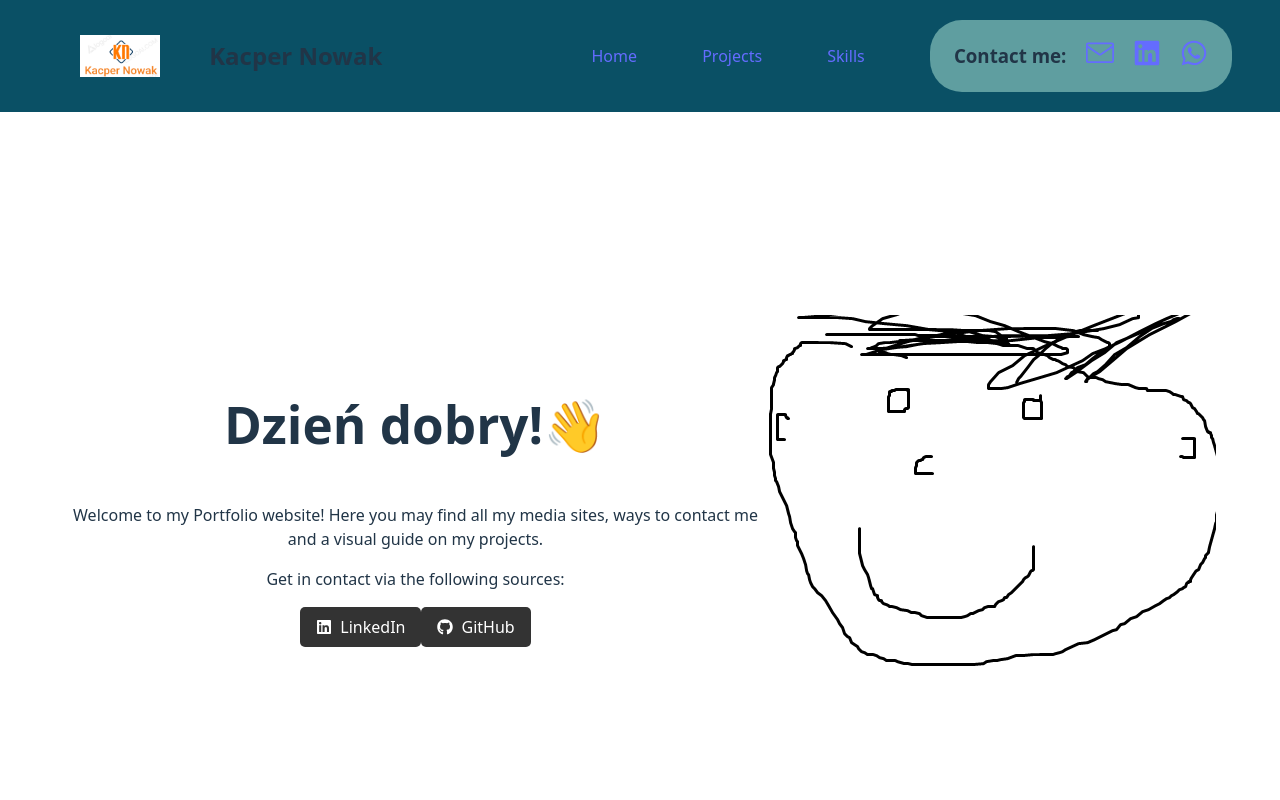
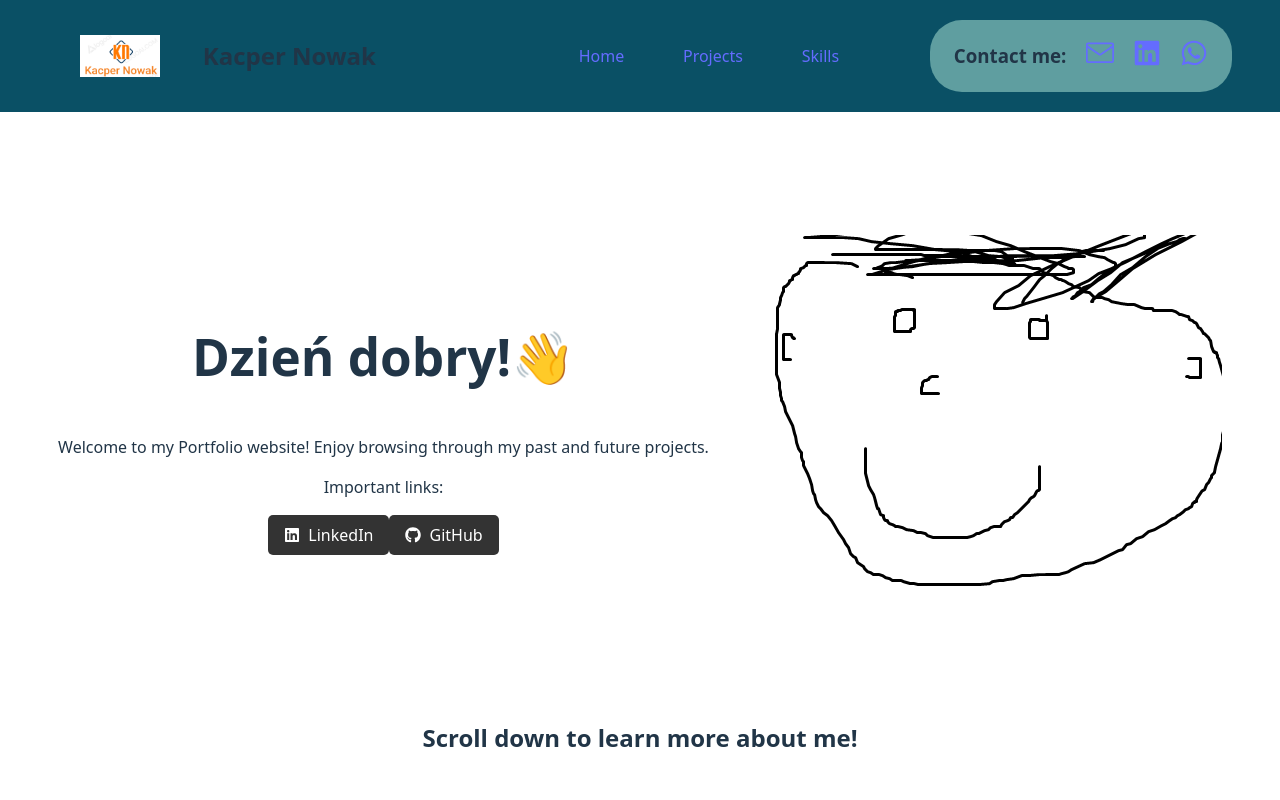
Before and after one commit to KacperProg/React-Portfolio-Site, a React (Vite) app: page / in a window 1280 px wide. Shown: the top 800 px of the page. Built offline with nearby package versions, Linux system fonts and the light colour scheme; the HTML template or start-up script is replaced by a standard one.

Commit message:
Edited NavBar and Home page for more clean look

```diff
--- a/src/Components/Navbar/Navbar.css
+++ b/src/Components/Navbar/Navbar.css
@@ -14,7 +14,7 @@
 }
 
 .navBar-container {
-	max-width: 1200px;
+	max-width: 1400px;
 	height: 100%;
 	margin: 0 4rem;
 	display: flex;
@@ -38,4 +38,5 @@
 	background-color: cadetblue;
 	border-radius: 2rem;
 	padding: 0.2rem 1.5rem;
+	margin-left: 2rem;
 }
--- a/src/Pages/Home.css
+++ b/src/Pages/Home.css
@@ -12,17 +12,13 @@
     margin-top: 0rem;
 }
 
-.main-container {
-    text-align: center;
-    margin-top: 4rem;
-}
-
 .hero-section {
     display: flex;
     align-items: center;
     justify-content: space-between;
     height: 100vh;
-    padding: 0 5%;
+    margin-top: -5rem;
+    gap: 4rem;
 }
 
 .hero-left {
--- a/src/Pages/Home.jsx
+++ b/src/Pages/Home.jsx
@@ -11,8 +11,8 @@ function Home() {
       <section className="hero-section">
         <div className="hero-left">
           <h1>Dzień dobry!👋</h1>
-          <p>Welcome to my Portfolio website! Here you may find all my media sites, ways to contact me and a visual guide on my projects.</p>
-          <p>Get in contact via the following sources:</p>
+          <p>Welcome to my Portfolio website! Enjoy browsing through my past and future projects.</p>
+          <p>Important links:</p>
           <div className='buttons-container'>
             <a
               href={links.linkedin}
@@ -38,7 +38,7 @@ function Home() {
           <img src={facePic} alt="This is me!" />
         </div>
       </section>
-
+      <h2 style={{marginTop:"-6rem"}}>Scroll down to learn more about me!</h2>
       <article>
         <h2>About me</h2>
         <h3>I'm currently living in abc up-skilling by re-learning React</h3>
```
